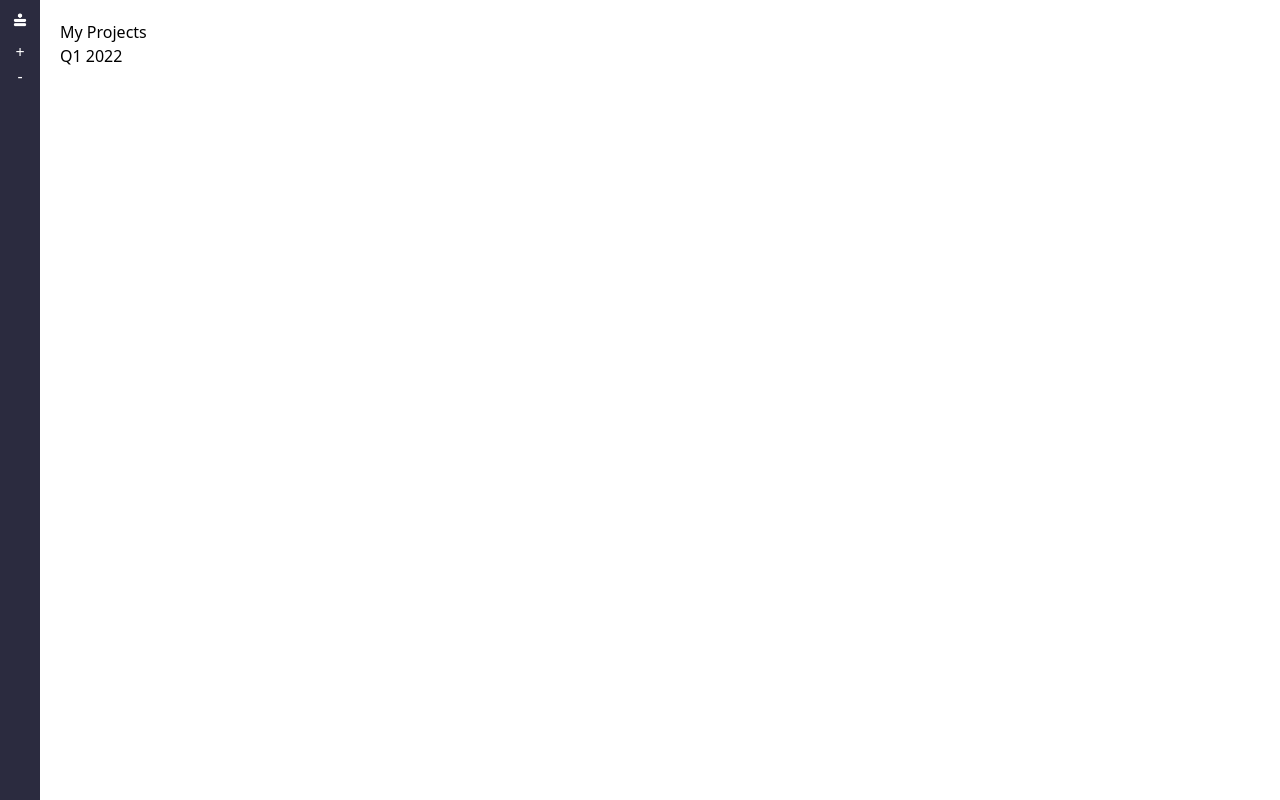
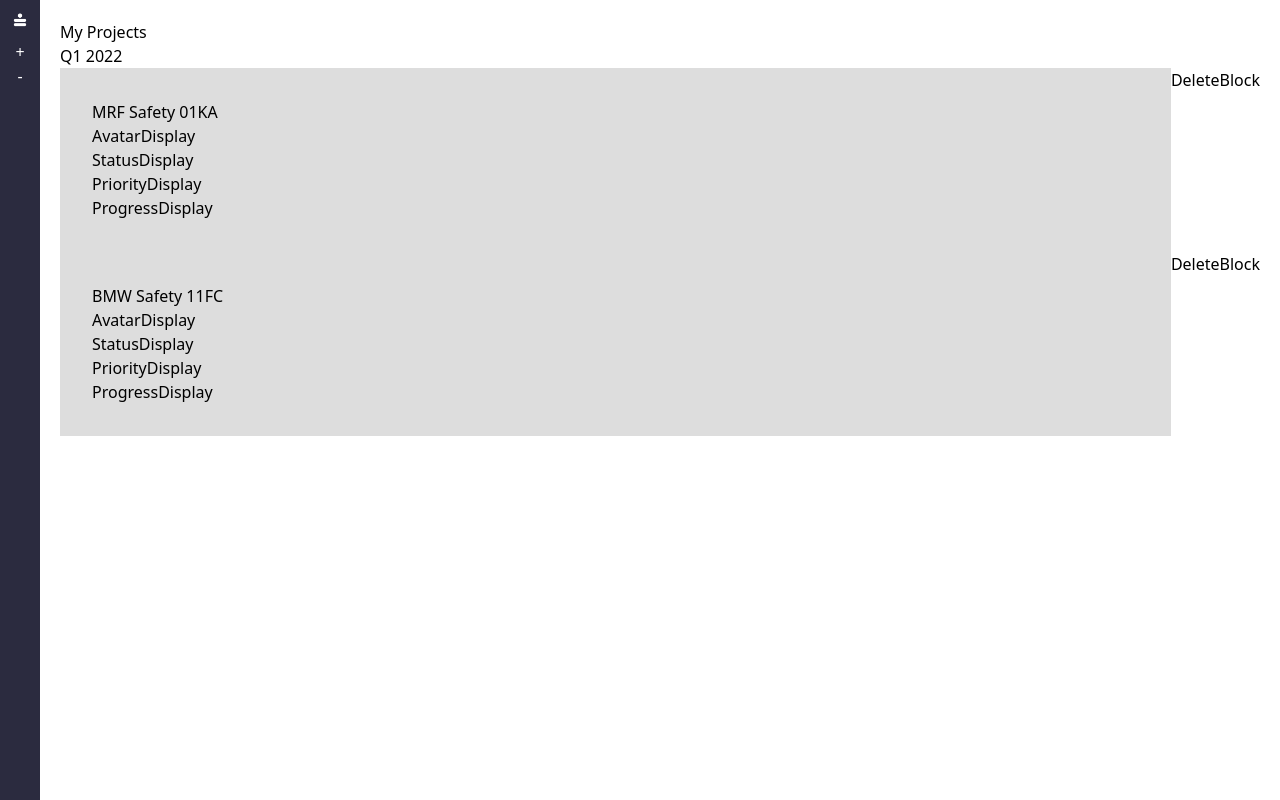
Before and after one commit to harish-hyperDev/monday-clone-react, a React (Vite) app: page / in a window 1280 px wide. Built offline with nearby package versions, Linux system fonts and the light colour scheme.

Commit message:
few css changes

```diff
--- a/src/components/TicketCard.jsx
+++ b/src/components/TicketCard.jsx
@@ -8,7 +8,7 @@
 const TicketCard = ({ color, ticket }) => {
   return (
     <div className='flex w-full'>
-      <Link>
+      <Link className='bg-[rgb(221,221,221)] m-2, p-8 w-full'>
         <div className='ticket-color'></div>
         <h3>{ticket.title}</h3>
         <AvatarDisplay />
--- a/src/pages/Dashboard.jsx
+++ b/src/pages/Dashboard.jsx
@@ -45,14 +45,14 @@
           return (
             <div key={categoryIndex}>
               <h3>{uniqueCategory}</h3>
-              {tickets.filter(ticket => ticket.category === uniqueCategory).map((filteredTicket, ticketIndex) => {
+              {tickets.filter(ticket => ticket.category === uniqueCategory).map((filteredTicket, ticketIndex) => (
                 <TicketCard
                   id={ticketIndex}
                   color={filteredTicket.color}
                   ticket={filteredTicket}
 
                 />
-              })}
+              ))}
             </div>
           )
         })}
```
Also changed, not shown: 1 other file (tests, documents, lock files or other folders).
